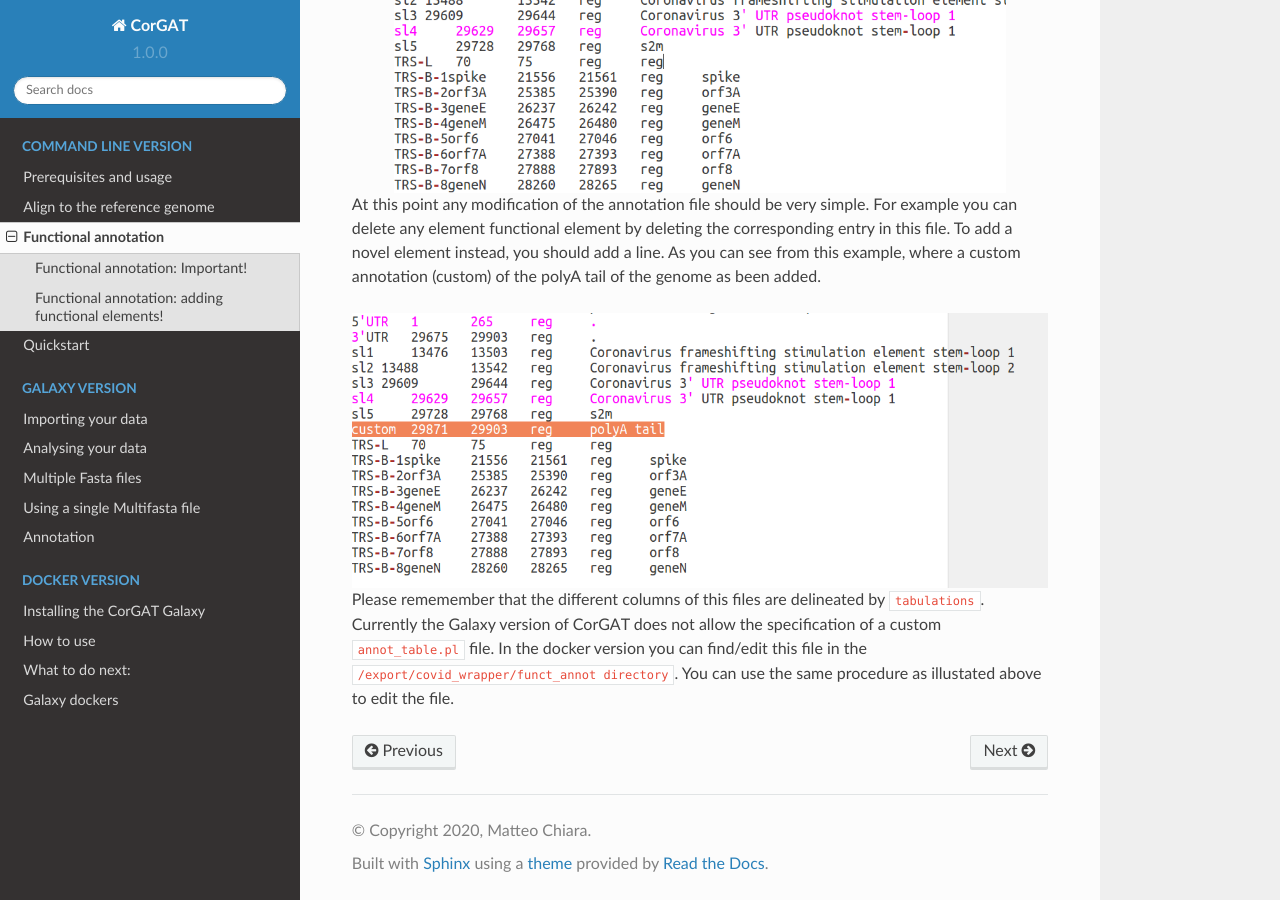
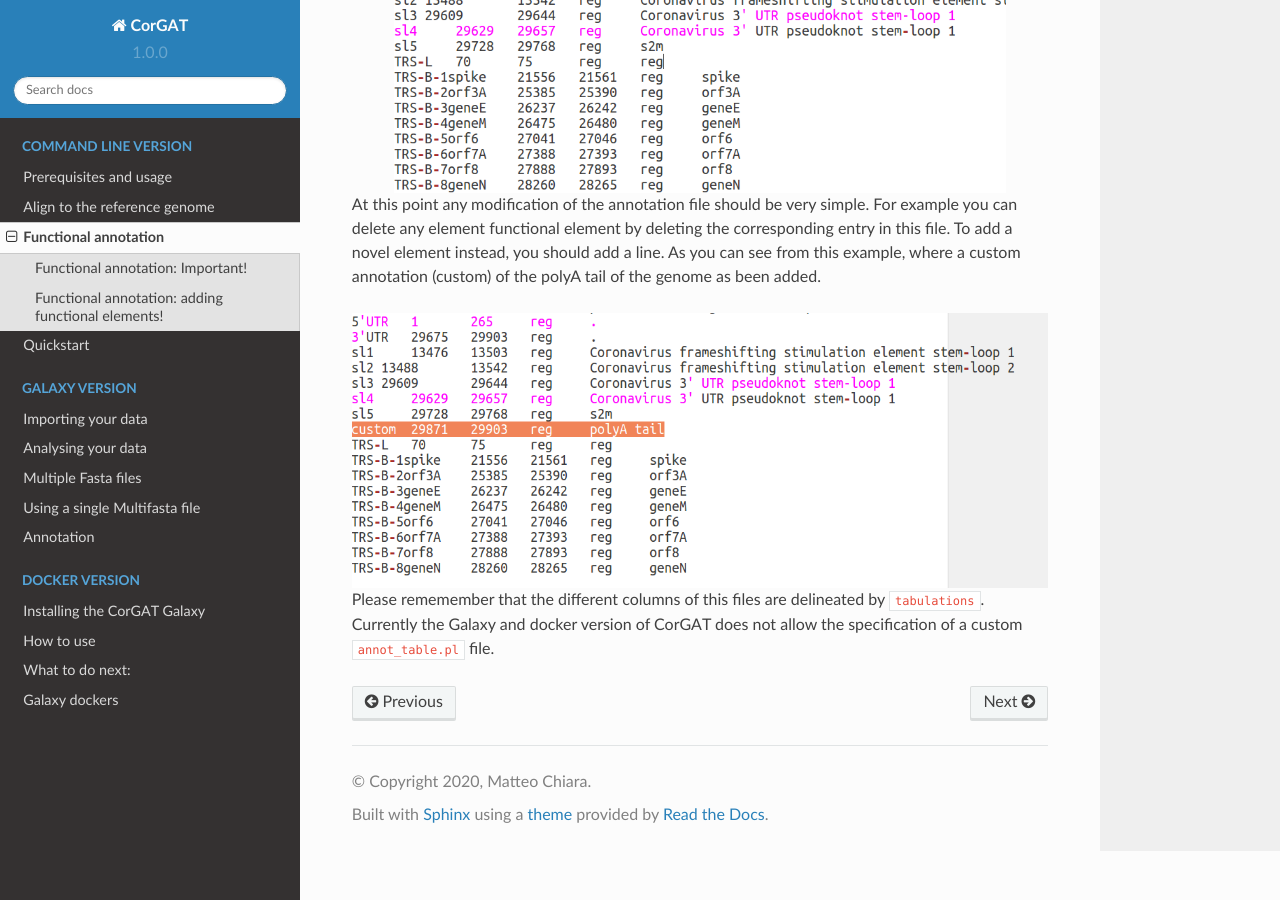
Before and after one commit to matteo14c/CorGAT, a Sphinx documentation site: the page built from Documentation/source/func_annotation.rst, in a window 1280 px wide and 900 px high, scrolled down 3682 px. Built offline with Sphinx 7.4.7 and the Read the Docs theme 2.0.0, drawn with Linux system fonts in a browser that asks for light colours.

Commit message:
Update func_annotation.rst

```diff
--- a/Documentation/source/func_annotation.rst
+++ b/Documentation/source/func_annotation.rst
@@ -117,5 +117,4 @@ At this point any modification of the annotation file should be very simple. For
    :scale: 70%
    :align: center
 
-Please rememember that the different columns of this files are delineated by ``tabulations``. Currently the Galaxy version of CorGAT does not allow the specification of a custom ``annot_table.pl`` file. In the docker version you can find/edit this file in the ``/export/covid_wrapper/funct_annot directory``.
-You can use the same procedure as illustated above to edit the file.
+Please rememember that the different columns of this files are delineated by ``tabulations``. Currently the Galaxy and docker version of CorGAT does not allow the specification of a custom ``annot_table.pl`` file.
```
